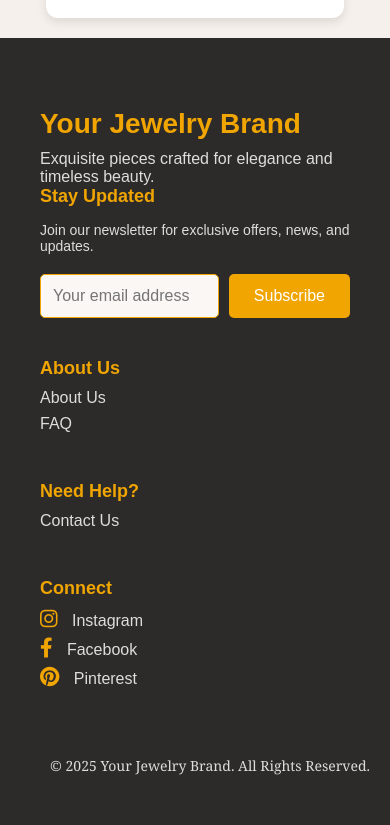
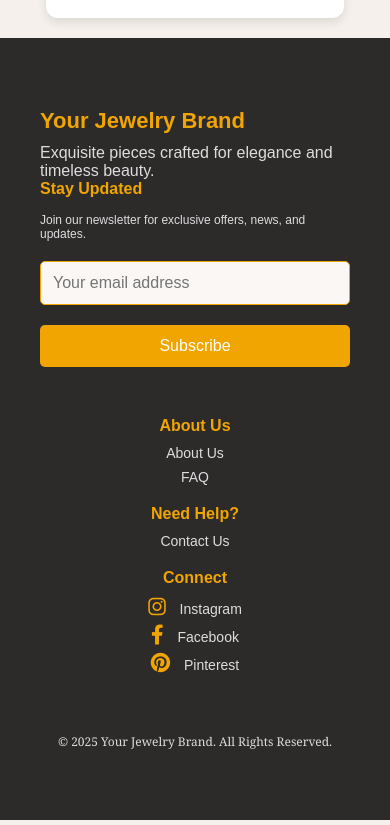
Before and after one commit to Nakkash14/Jewelry, a React (Create React App) app in the folder frontend/: page /edit-profile in a window 390 px wide. Shown: the part 1021-1846 px from the top of the page. Built offline with nearby package versions, Linux system fonts and the light colour scheme.

Commit message:
Frontend
Updated Footer.css to make it responsive for both mobile and desktop views

```diff
--- a/frontend/src/components/Footer.css
+++ b/frontend/src/components/Footer.css
@@ -133,14 +133,70 @@
     font-size: 14px;
     color: #ddd;
     font-family: 'Georgia', serif;
-    margin: 0;
   }
 
-  .footer-bottom p a {
-    color: #f0a500;
-    text-decoration: none;
+  /* Mobile Responsiveness */
+  @media (max-width: 768px) {
+    .footer-brand-newsletter {
+      flex-direction: column;
+      align-items: flex-start;
+      margin-bottom: 30px;
+    }
+
+    .footer-brand h2 {
+      font-size: 24px;
+    }
+
+    .footer-newsletter form {
+      width: 100%;
+      flex-direction: column;
+      align-items: flex-start;
+    }
+
+    .newsletter-form input,
+    .newsletter-form button {
+      width: 100%;
+      margin-bottom: 10px;
+    }
+
+    .footer-links {
+      display: block;
+      text-align: center;
+    }
+
+    .footer-column {
+      margin-bottom: 20px;
+    }
+
+    .footer-bottom {
+      justify-content: center;
+      margin-top: 20px;
+    }
   }
 
-  .footer-bottom p a:hover {
-    color: #e07b00;
+  /* Extra Small Mobile Responsiveness */
+  @media (max-width: 480px) {
+    .footer-brand h2 {
+      font-size: 22px;
+    }
+
+    .footer-newsletter h4 {
+      font-size: 16px;
+    }
+
+    .footer-newsletter p {
+      font-size: 12px;
+    }
+
+    .footer-column h4 {
+      font-size: 16px;
+    }
+
+    .footer-column a {
+      font-size: 14px;
+    }
+
+    .footer-bottom p {
+      font-size: 12px;
+    }
   }
```
